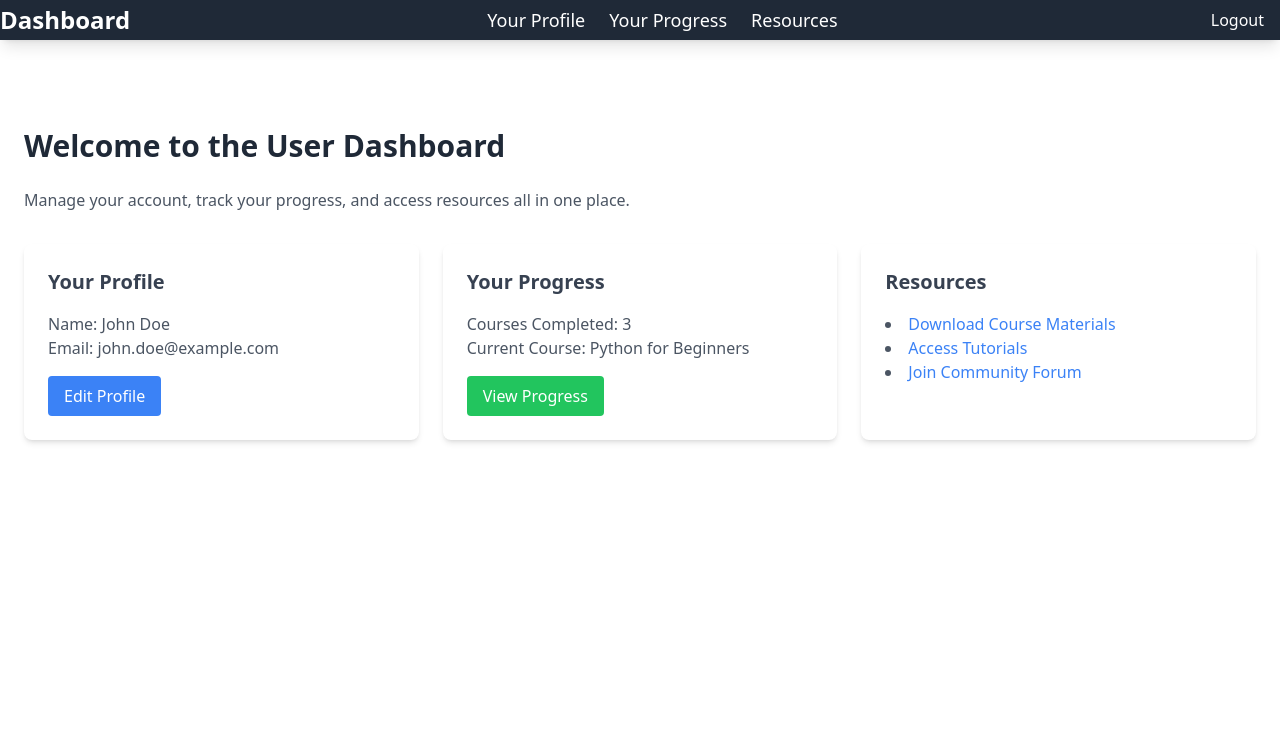
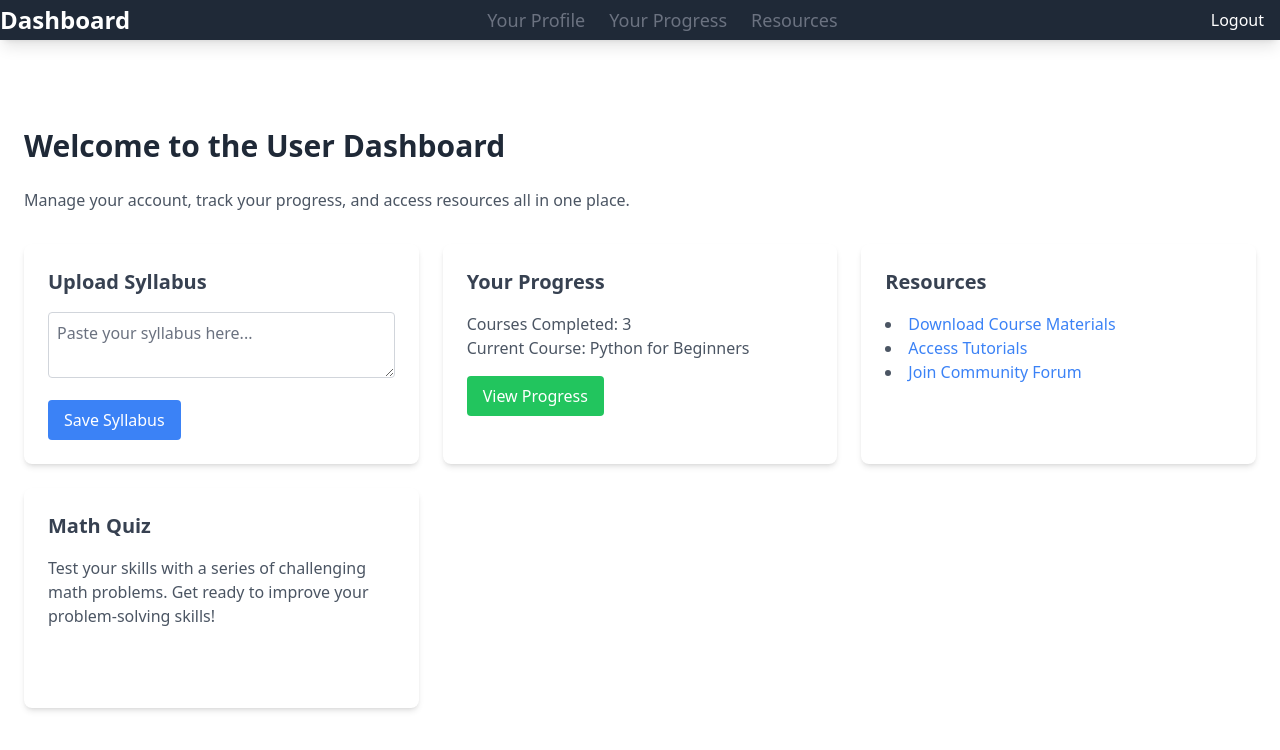
Before and after one commit to Martino93/FutureLearningHub, a Django app: page /user_portal/ in a window 1280 px wide. Shown: the top 750 px of the page. Run offline with Django 5.2, Linux system fonts and the light colour scheme; some libraries are stand-ins or nearby versions.

Commit message:
add link to quiz and add placeholder for uploading syllabus

```diff
--- a/tutoring_platform/user_portal/templates/user_portal/dashboard.html
+++ b/tutoring_platform/user_portal/templates/user_portal/dashboard.html
@@ -5,9 +5,9 @@
     <div class="container mx-auto flex justify-between items-center">
         <a href="#" class="text-2xl font-bold text-white hover:text-gray-300">Dashboard</a>
         <ul class="flex space-x-6">
-            <li><a href="#" class="text-lg hover:text-gray-300 transition duration-200">Your Profile</a></li>
-            <li><a href="#" class="text-lg hover:text-gray-300 transition duration-200">Your Progress</a></li>
-            <li><a href="#" class="text-lg hover:text-gray-300 transition duration-200">Resources</a></li>
+            <li><a href="#" class="text-lg text-gray-500 cursor-not-allowed">Your Profile</a></li>
+            <li><a href="#" class="text-lg text-gray-500 cursor-not-allowed">Your Progress</a></li>
+            <li><a href="#" class="text-lg text-gray-500 cursor-not-allowed">Resources</a></li>
         </ul>
         <a href="#" class="bg-red-500 text-white px-4 py-2 rounded hover:bg-red-600 transition duration-200">
             Logout
@@ -24,12 +24,14 @@
     <div class="grid grid-cols-1 md:grid-cols-3 gap-6">
         <!-- Profile Section -->
         <div class="bg-white shadow-md rounded-lg p-6">
-            <h2 class="text-xl font-semibold text-gray-700 mb-4">Your Profile</h2>
-            <p class="text-gray-600">Name: John Doe</p>
-            <p class="text-gray-600">Email: john.doe@example.com</p>
-            <a href="#" class="mt-4 inline-block bg-blue-500 text-white px-4 py-2 rounded hover:bg-blue-600">
-                Edit Profile
-            </a>
+            <h2 class="text-xl font-semibold text-gray-700 mb-4">Upload Syllabus</h2>
+            <textarea
+            class="w-full h-32 p-2 border border-gray-300 rounded focus:outline-none focus:ring-2 focus:ring-blue-500"
+            placeholder="Paste your syllabus here..."></textarea>
+            <button
+            class="mt-4 bg-blue-500 text-white px-4 py-2 rounded hover:bg-blue-600 transition duration-200">
+            Save Syllabus
+            </button>
         </div>
 
         <!-- Progress Section -->
@@ -51,6 +53,17 @@
                 <li><a href="#" class="text-blue-500 hover:underline">Join Community Forum</a></li>
             </ul>
         </div>
+
+        <!-- Practice -->
+        <!-- Math Quiz Section -->
+        <div class="bg-white shadow-md rounded-lg p-6">
+            <h2 class="text-xl font-semibold text-gray-700 mb-4">Math Quiz</h2>
+            <p class="text-gray-600">Test your skills with a series of challenging math problems. Get ready to improve your problem-solving skills!</p>
+            <a href="#" class="mt-4 inline-block bg-purple-500 text-white px-4 py-2 rounded hover:bg-purple-600">
+                Start Quiz
+            </a>
+        </div>
+
     </div>
 </div>
 {% endblock %}
```
